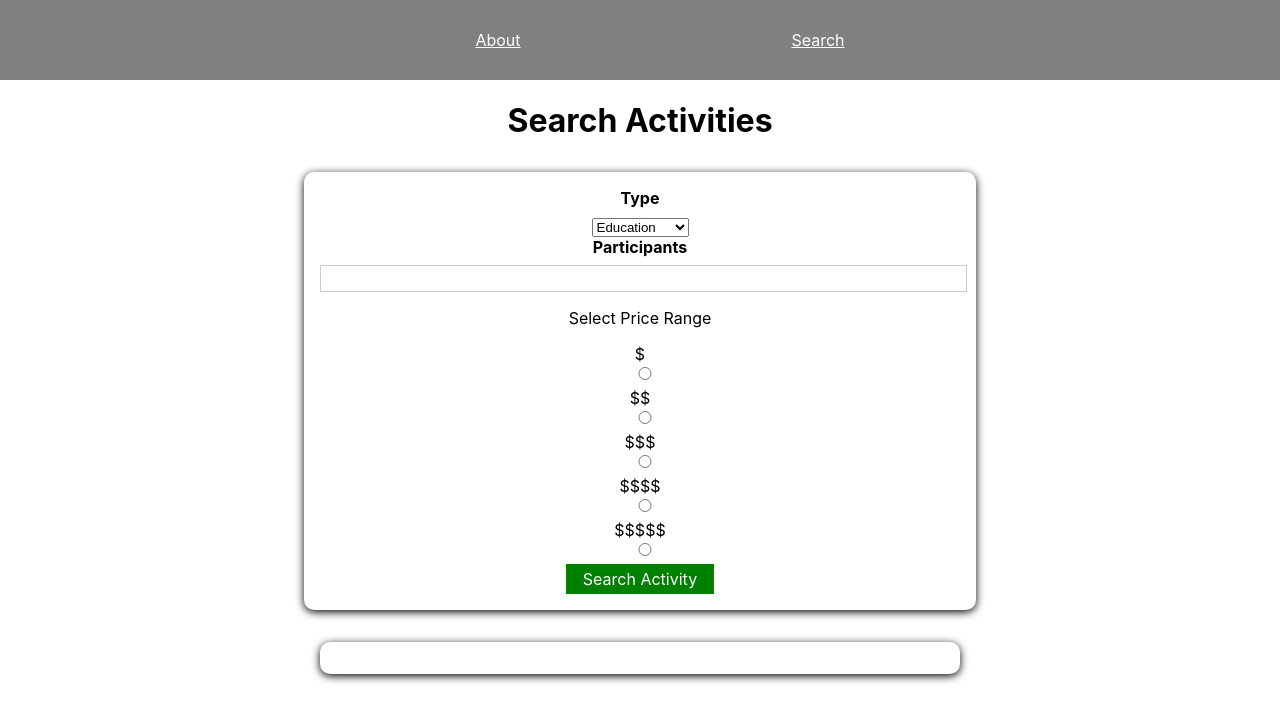
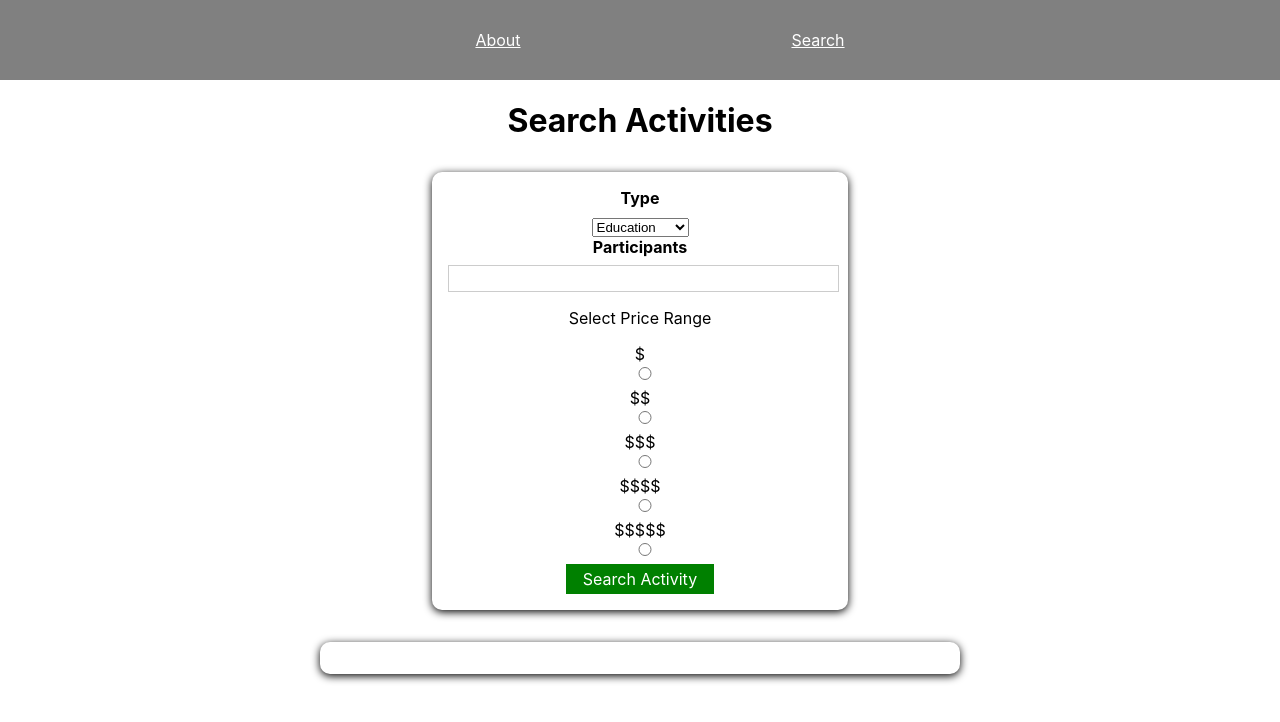
Before and after one commit to jordanshardy/activity-app, a React (Create React App) app: page / in a window 1280 px wide. Shown: the top 722 px of the page. Built offline with nearby package versions, Linux system fonts and the light colour scheme.

Commit message:
testing css

```diff
--- a/src/Components/SearchActivity.module.css
+++ b/src/Components/SearchActivity.module.css
@@ -1,7 +1,7 @@
 .input {
    margin: 2rem auto;
    padding: 1rem;
-   width: 90%;
+   width: 30%;
    max-width: 40rem;
 }
 
```
